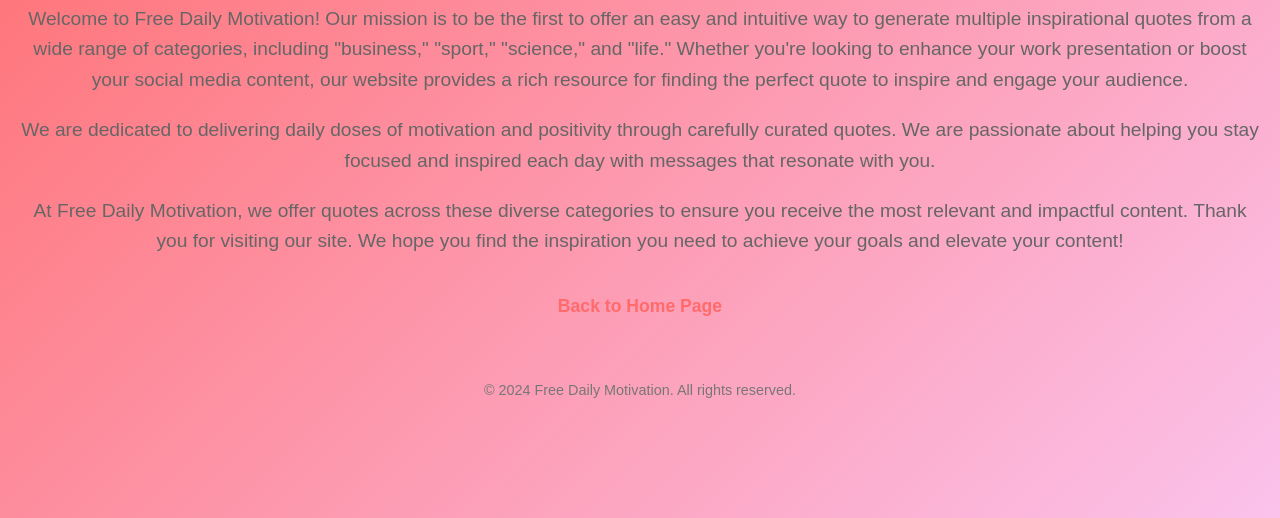
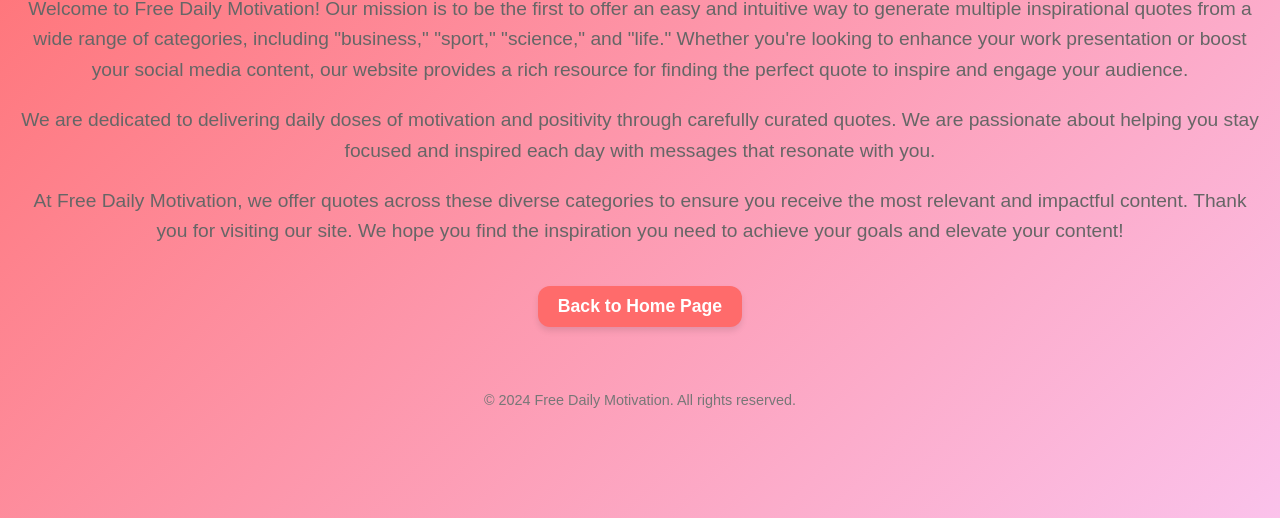
Before and after one commit to Paramboia/freedailymotivation.com, a plain HTML site: page about-us.html in a window 1280 px wide. Shown: the part 282-800 px from the top of the page. Drawn offline with Linux system fonts and the light colour scheme.

Commit message:
Update about-us.html

```diff
--- a/about-us.html
+++ b/about-us.html
@@ -120,14 +120,20 @@
         .content-section a {
             display: inline-block;
             margin-top: 20px;
+            padding: 10px 20px;
             font-size: 1.1em;
-            color: #ff6b6b;
+            color: #fff;
+            background-color: #ff6b6b; /* Button background color */
             text-decoration: none;
             font-weight: bold;
+            border-radius: 12px; /* Rounded square */
+            box-shadow: 0px 4px 6px rgba(0, 0, 0, 0.1);
+            transition: background-color 0.3s, transform 0.3s;
         }
 
         .content-section a:hover {
-            text-decoration: underline;
+            background-color: #ff9a9e; /* Change color on hover */
+            transform: scale(1.05); /* Slightly enlarge on hover */
         }
 
         .footer {
```
